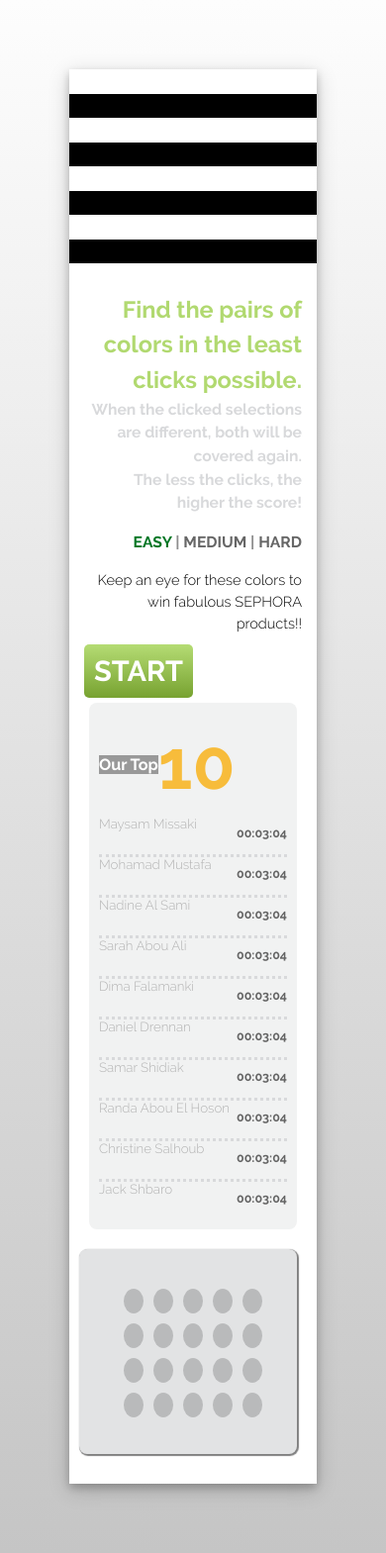
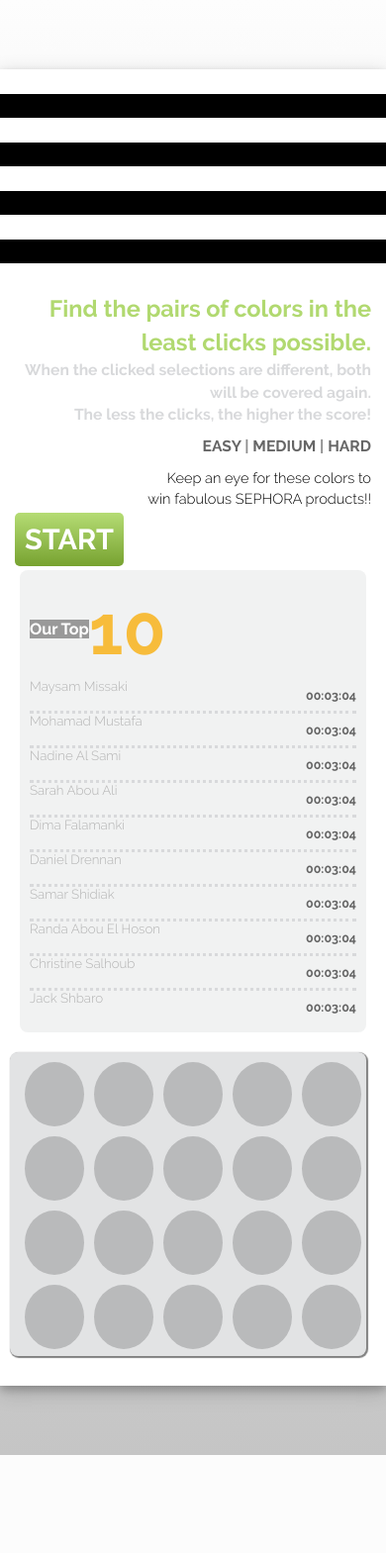
Before and after one commit to AlaaAlmutawa/Memory_Game, a PHP site: page / in a window 390 px wide. Shown: the whole page at 99% size. After the commit the page ends 1470 px from the top, so only its background shows below. Run offline with PHP 8.4, Linux system fonts and the light colour scheme; some libraries are stand-ins or nearby versions.

Commit message:
updating git

```diff
--- a/index.php
+++ b/index.php
@@ -11,7 +11,7 @@ include 'header.php'
         <img class="left" src="assets/images/background-left.png">
         <img class="right" src="assets/images/background-right.png">
         <div class="row">
-            <div class="col-md-9 col-centered box">
+            <div class="col-md-9 col-xs-12 col-centered box">
                 <div class="section">
                     <div class="row">
                         <div class="col-md-12">
@@ -43,9 +43,9 @@ include 'header.php'
                                             <div class="col-md-12">
                                                 <div class="difficulties">
                                                     <ul>
-                                                        <li><a href="#" class="clicked">EASY</a> |</li>
-                                                        <li><a href="#">MEDIUM</a> |</li>
-                                                        <li><a href="#">HARD</a></li>
+                                                        <li><a href="#" id="level-btn-easy">EASY</a> |</li>
+                                                        <li><a href="#" id="level-btn-medium">MEDIUM</a> |</li>
+                                                        <li><a href="#" id="level-btn-hard">HARD</a></li>
                                                     </ul>
                                                 </div>
                                             </div>
@@ -67,7 +67,7 @@ include 'header.php'
                         </div>
                         <div class="col-md-4 col-md-offset-2">
                             <!--button-->
-                            <a class="start">START</a>
+                            <a class="start" id="start-btn">START</a>
                         </div>
                     </div>
                 </div>
--- a/script.js
+++ b/script.js
@@ -1,3 +1,18 @@
 /**
  * Created by alaaj on 6/14/17.
  */
+$('#start-btn').on('click', function(){
+    //set a timer once clicked and show the user the time spent playing while playing
+});
+$('#level-btn-easy').on('click',function(){
+    $(".difficulties a").removeClass("clicked");
+    $('#level-btn-easy').addClass("clicked");
+});
+$('#level-btn-hard').on('click',function(){
+    $(".difficulties a").removeClass("clicked");
+    $('#level-btn-hard').addClass("clicked");
+});
+$('#level-btn-medium').on('click',function(){
+    $(".difficulties a").removeClass("clicked");
+    $('#level-btn-medium').addClass("clicked");
+});
--- a/src/sass/modules/general.scss
+++ b/src/sass/modules/general.scss
@@ -1,6 +1,6 @@
 body{
   background: linear-gradient(#fdfdfd, #c5c5c5);
-  padding: 70px;
+  padding: 70px  0px;
 }
 .section{
   width:100%;
@@ -193,6 +193,9 @@ a{
       margin-left: 10px;
       padding: 30px;
     }
+    @media(max-width: 790px){
+      padding: 0px;
+    }
   }
   .disks{
     display: inline-block;
@@ -213,38 +216,26 @@ a{
         width: 90px;
         height: 95px;
       }
-      @media(max-width: 756px){
-        width: 80px;
-        height: 85px;
+      @media(max-width: 500px){
+      width: 80px;
+      height: 85px;
       }
-      @media(max-width: 690px){
+      @media(max-width: 490px){
         width: 70px;
         height: 75px;
       }
-      @media(max-width: 640px){
+      @media(max-width: 430px){
         width: 60px;
         height: 65px;
       }
-      @media(max-width: 599px){
-        width: 50px;
-        height: 55px;
-      }
-      @media(max-width: 550px){
-        width: 40px;
-        height: 45px;
-      }
-      @media(max-width: 490px){
-        width: 30px;
-        height: 35px;
-      }
-      @media(max-width: 450px){
-        width: 20px;
-        height: 25px;
-      }
+
     }
   }
 }
 .without-border{
   border-bottom: none;
 }
+.text-align-right{
+  text-align: right;
+}
 .img-center {margin:0 auto;}
--- a/styles.css
+++ b/styles.css
@@ -18,7 +18,7 @@
 
 body {
   background: linear-gradient(#fdfdfd, #c5c5c5);
-  padding: 70px; }
+  padding: 70px  0px; }
 
 .section {
   width: 100%;
@@ -180,6 +180,9 @@ img.right {
     .game .game-container {
       margin-left: 10px;
       padding: 30px; } }
+  @media (max-width: 790px) {
+    .game .game-container {
+      padding: 0px; } }
 
 .game .disks {
   display: inline-block;
@@ -200,37 +203,24 @@ img.right {
       .game .disks .disk {
         width: 90px;
         height: 95px; } }
-    @media (max-width: 756px) {
+    @media (max-width: 500px) {
       .game .disks .disk {
         width: 80px;
         height: 85px; } }
-    @media (max-width: 690px) {
+    @media (max-width: 490px) {
       .game .disks .disk {
         width: 70px;
         height: 75px; } }
-    @media (max-width: 640px) {
+    @media (max-width: 430px) {
       .game .disks .disk {
         width: 60px;
         height: 65px; } }
-    @media (max-width: 599px) {
-      .game .disks .disk {
-        width: 50px;
-        height: 55px; } }
-    @media (max-width: 550px) {
-      .game .disks .disk {
-        width: 40px;
-        height: 45px; } }
-    @media (max-width: 490px) {
-      .game .disks .disk {
-        width: 30px;
-        height: 35px; } }
-    @media (max-width: 450px) {
-      .game .disks .disk {
-        width: 20px;
-        height: 25px; } }
 
 .without-border {
   border-bottom: none; }
+
+.text-align-right {
+  text-align: right; }
 
 .img-center {
   margin: 0 auto; }
```
Also changed, not shown: congratulations.php (+8 -8 lines), 1 other file.
